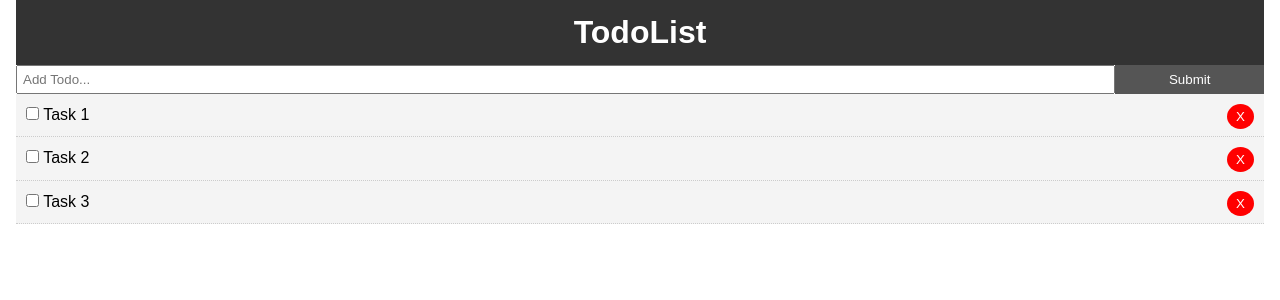
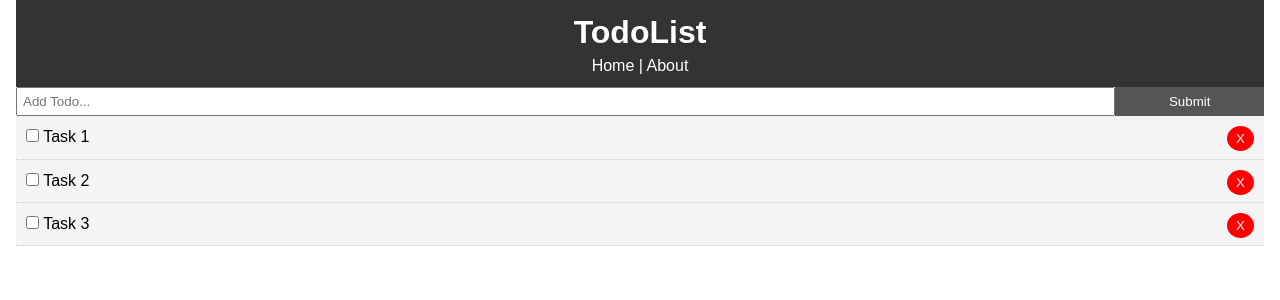
Before and after one commit to rev1311/to-do_withReact, a React (Create React App) app in the folder to-do_withreact/: page / in a window 1280 px wide. Shown: the top 300 px of the page. Built offline with nearby package versions, Linux system fonts and the light colour scheme.

Commit message:
added links to header

```diff
--- a/to-do_withreact/src/components/layout/Header.js
+++ b/to-do_withreact/src/components/layout/Header.js
@@ -1,9 +1,11 @@
-import React, { Component } from 'react'
+import React, { Component } from 'react';
+import { Link } from 'react-router-dom';
 
 function Header() {
     return (
         <header style={headerStyle}>
             <h1>TodoList</h1>
+            <Link style={linkStyle} to="/">Home</Link> | <Link style={linkStyle} to="/About">About</Link>
         </header>
     )
 }
@@ -15,4 +17,9 @@ const headerStyle = {
     padding: '10px'
 }
 
-export default Header
+const linkStyle = {
+    color: '#fff',
+    textDecoration: 'none'
+}
+
+export default Header;
```
